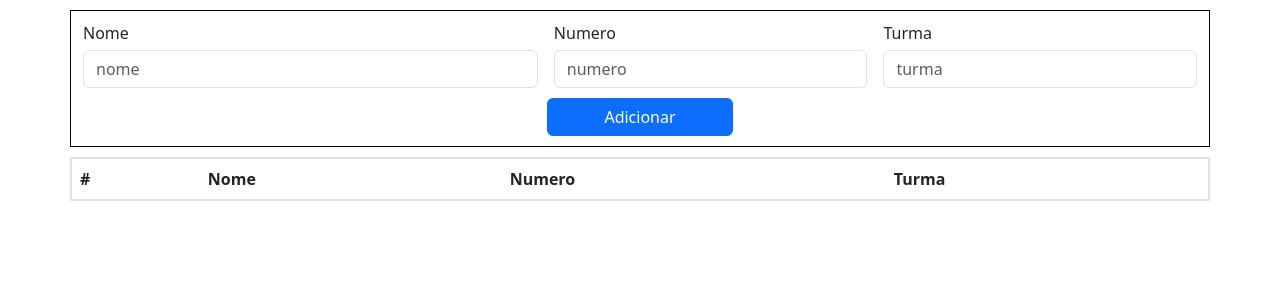
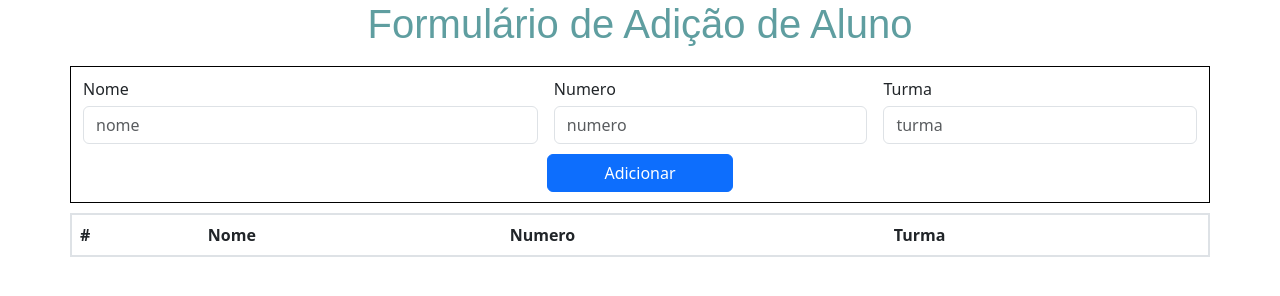
Before and after one commit to Victor-Soares-AO/Terceiro-ano, a plain HTML site: page index.html in a window 1280 px wide. Drawn offline with Linux system fonts and the light colour scheme.

Commit message:
Add Título e Display Flex Style

```diff
--- a/index.html
+++ b/index.html
@@ -11,8 +11,14 @@
     <title>Terceiro Ano</title>
 </head>
 
-<body>
+<body style="display: flex;flex-direction: column;justify-content: center;align-items: center;">
 
+    <div id="titulo">
+        <header>
+            <h1 style="font-family: Arial, Helvetica, sans-serif; color: cadetblue; display: flex;flex-direction: column;"> Formulário de Adição de Aluno</h1>
+        </header>
+
+    </div>
     <div class="container-sm div-container">
         <div class="row g-3">
             <div class="col-sm-5">
```
